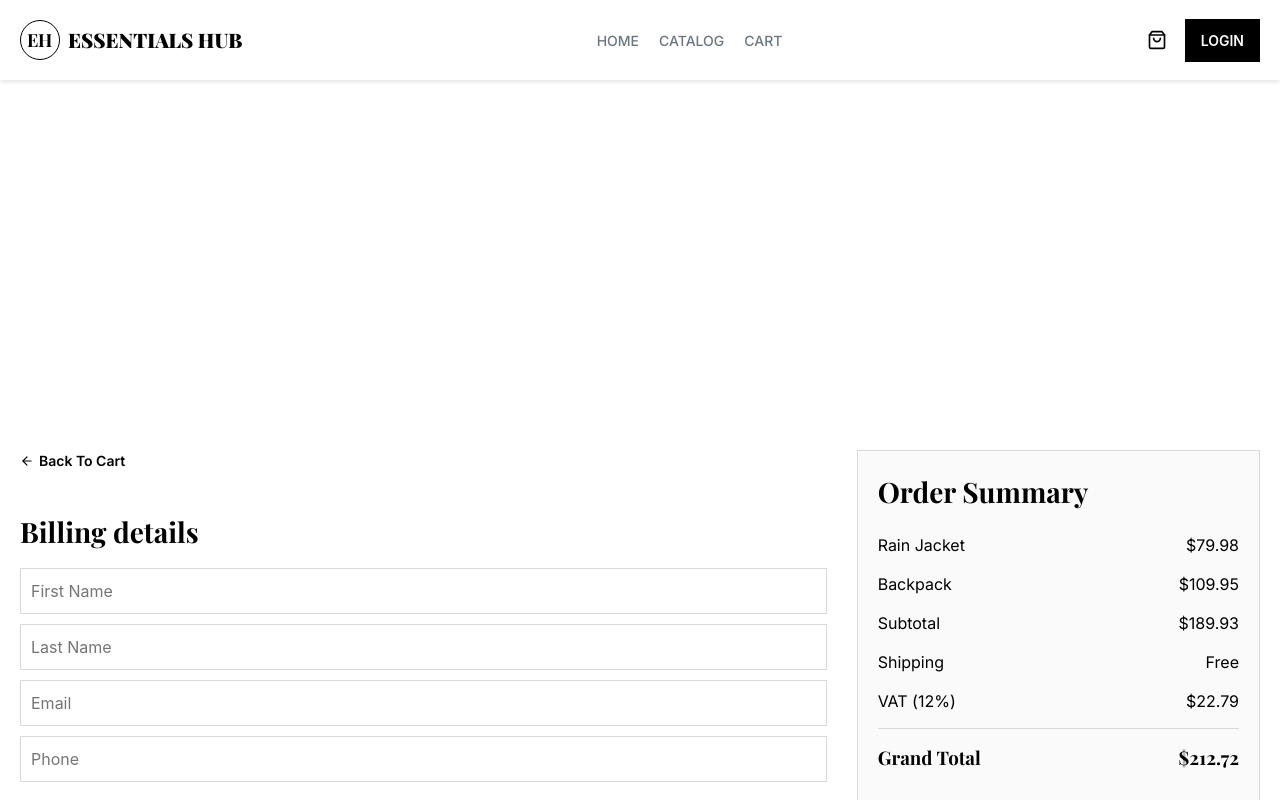
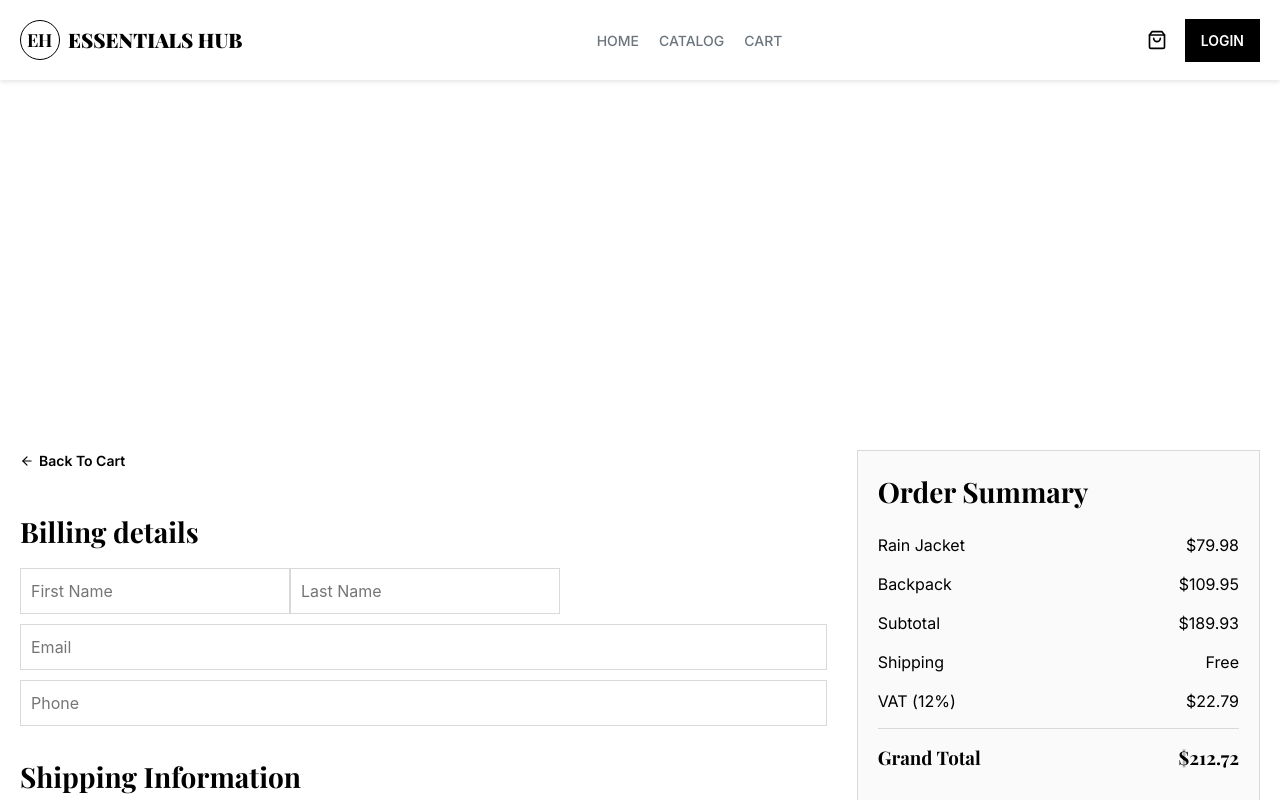
Before and after one commit to Fejiro001/essentials-hub, a React (Create React App) app: page /checkout in a window 1280 px wide. Shown: the top 800 px of the page. Built offline with nearby package versions, Linux system fonts and the light colour scheme; a web font is replaced by a local one.

Commit message:
making changes with the CSS

```diff
--- a/src/components/CheckoutParts.js
+++ b/src/components/CheckoutParts.js
@@ -29,8 +29,10 @@ function CheckoutParts () {
                     </Link>
                     <form>
                         <h2>Billing details</h2>
-                        <input type="text" placeholder="First Name"/>
-                        <input type="text" placeholder="Last Name"/>
+                        <div className="names">
+                            <input type="text" placeholder="First Name"/>
+                            <input type="text" placeholder="Last Name"/>
+                        </div>
                         <input type="text" placeholder="Email"/>
                         <input type="text" placeholder="Phone"/>
                         <h2>Shipping Information</h2>
--- a/src/css/checkout.css
+++ b/src/css/checkout.css
@@ -1,4 +1,3 @@
-@import "./reset.css";
 
 .checkout{background-color: var(--color-white);}
 
--- a/src/css/notfound.css
+++ b/src/css/notfound.css
@@ -1,8 +1,7 @@
 @import "./reset.css";
 
 .not {
-  min-height: 100vh;
-
+  min-height: calc(100dvh);
   display: flex;
   justify-content: center;
   align-items: center;
```
